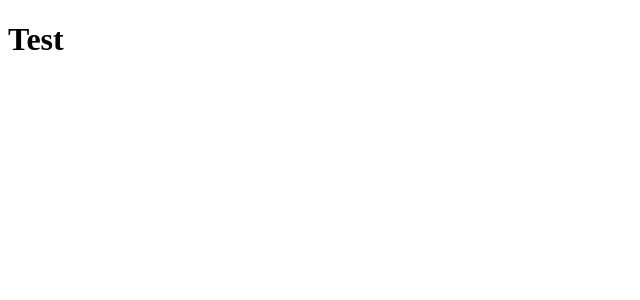
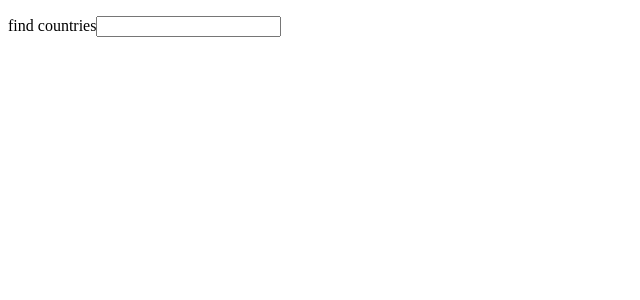
Before and after one commit to kenzul/countries-data, a React (Vite) app: page / in a window 1280 px wide. Shown: the top 300 px of the page, without its empty margins (0-640 px from the left). Built offline with nearby package versions, Linux system fonts and the light colour scheme.

Commit message:
Create Search component

```diff
--- a/src/App.jsx
+++ b/src/App.jsx
@@ -1,9 +1,18 @@
+import { useState } from "react";
+import Search from "./components/Search";
 
 
 const App = () => {
+  const [countries, setCountries] = useState(null);
+  const [query, setQuery] = useState("");
+
+  const handleQueryChange = (e) => {
+    setQuery(e.target.value);
+  }
+
   return (
     <div>
-      <h1>Test</h1>
+      <Search query={query} onChange={handleQueryChange}></Search>
     </div>
   )
 }
--- /dev/null
+++ b/src/components/Search.jsx
@@ -0,0 +1,12 @@
+
+const Search = ({ query, onChange }) => {
+    return (
+        <p>
+            <label htmlFor="query">find countries</label>
+            <input type="text" value={query} onChange={onChange} name="query" id="query"></input>
+        </p>
+    )
+
+}
+
+export default Search;
```
